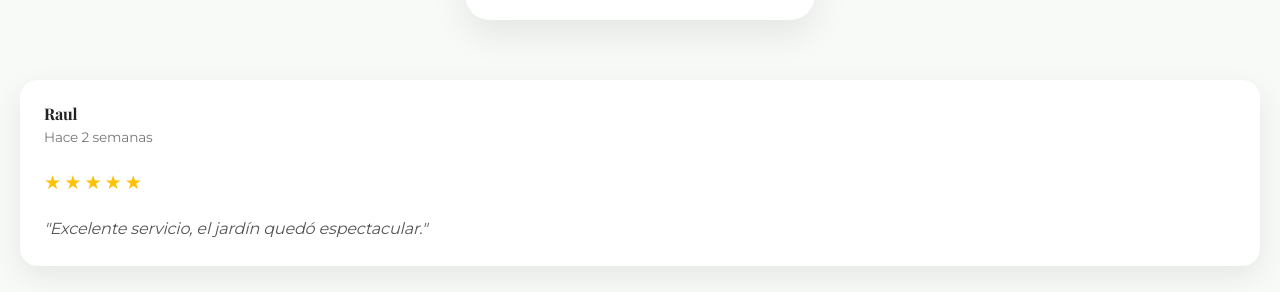
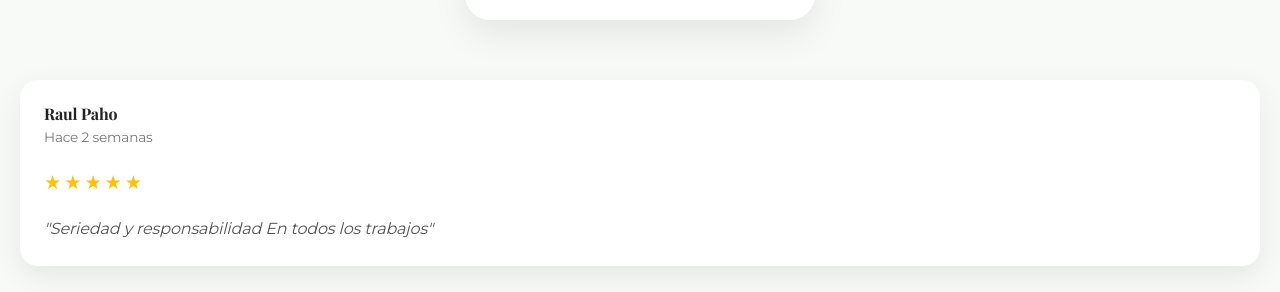
Before and after one commit to Will-Rojas/disenoverderyt, a React (Vite) app: page / in a window 1280 px wide. Shown: the part 6313-6605 px from the top of the page. Built offline with nearby package versions, Linux system fonts and the light colour scheme; a web font is replaced by a local one.

Commit message:
Edit reviews

```diff
--- a/src/data.js
+++ b/src/data.js
@@ -185,9 +185,9 @@ export const reviews = [
 
     {
         id:1,
-        author:"Raul",
+        author:"Raul Paho",
         rating:5,
-        text:"Excelente servicio, el jardín quedó espectacular.",
+        text:"Seriedad y responsabilidad En todos los trabajos",
         time:"Hace 2 semanas"
     }
 
```
